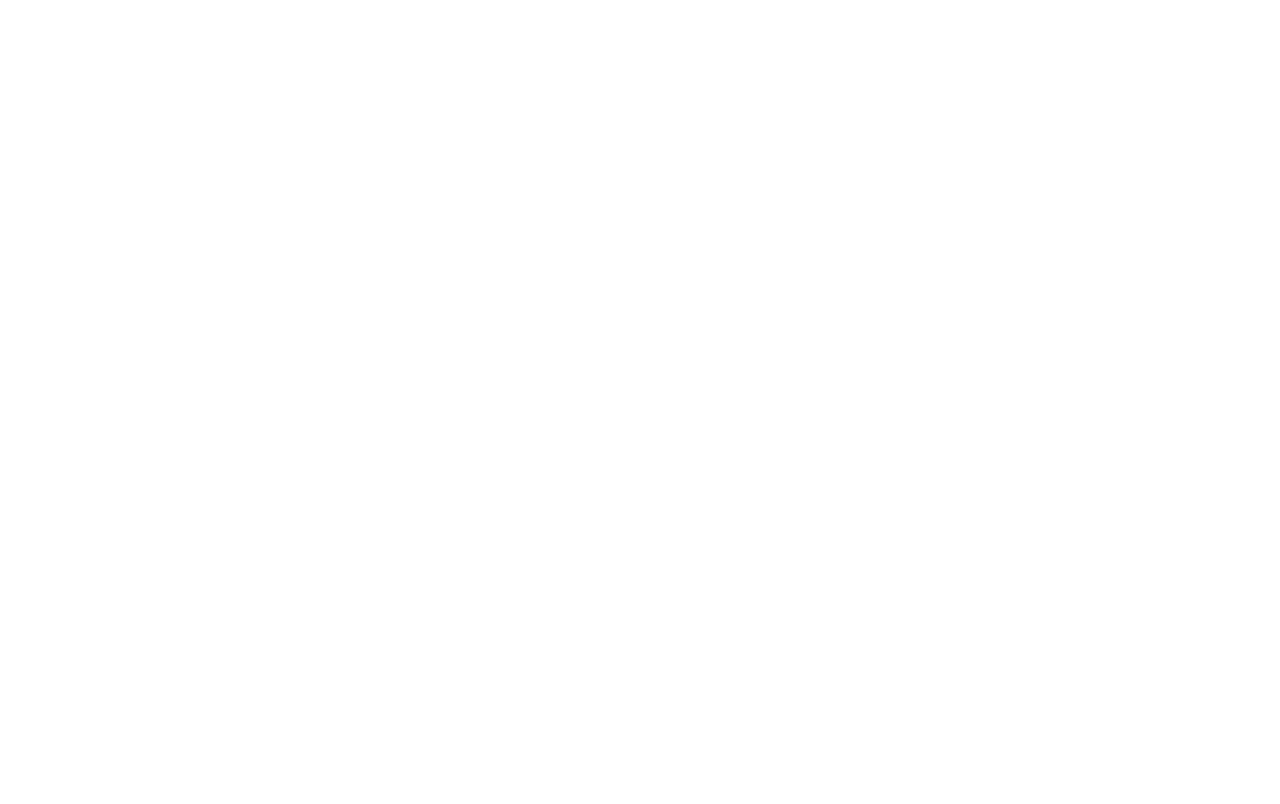
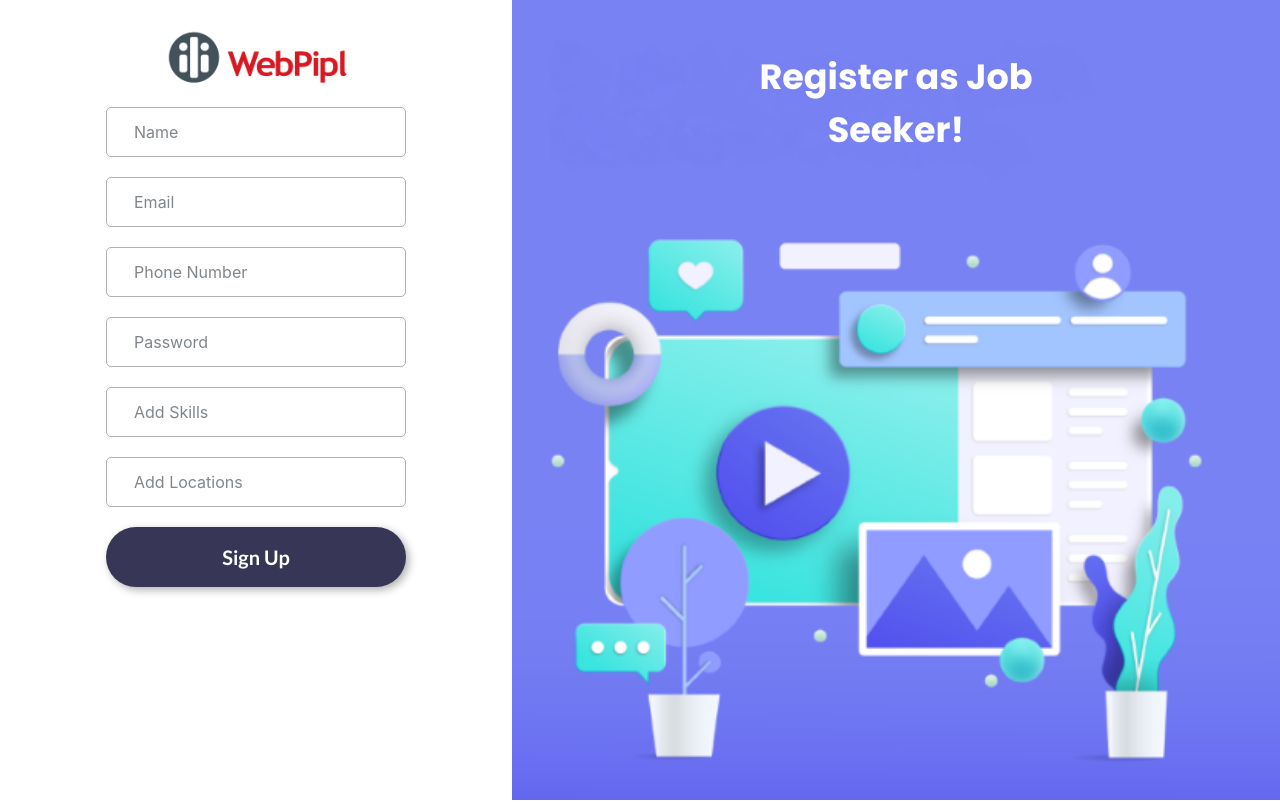
Before and after one commit to amalvarghese593/Registration-form-UI, a React (Create React App) app: page /register/job-seeker2 in a window 1280 px wide. Built offline with nearby package versions, Linux system fonts and the light colour scheme.

Commit message:
3 seperate components made

```diff
--- a/src/App.js
+++ b/src/App.js
@@ -1,19 +1,31 @@
 import "./App.css";
 import { Route, Switch } from "react-router-dom";
 import { RegPage } from "./components/RegPage";
+import { JobSeeker } from "./components/JobSeeker";
+import { Recruiter } from "./components/Recruiter";
+import { Campus } from "./components/Campus";
 
 function App() {
   return (
     <div className="App">
       <Switch>
-        <Route path="/register/recruiter" exact>
+        {/* <Route path="/register/recruiter" exact>
           <RegPage who="Recruiter" />
+        </Route> */}
+        {/* <Route path="/register/job-seeker" exact>
+          <RegPage who="Job Seeker" />
+        </Route> */}
+        {/* <Route path="/register/campus" exact>
+          <RegPage who="Campus" />
+        </Route> */}
+        <Route path="/register/recruiter2" exact>
+          <Recruiter />
         </Route>
-        <Route path="/register/job-seeker" exact>
-          <RegPage who="JobSeeker" />
+        <Route path="/register/job-seeker2" exact>
+          <JobSeeker />
         </Route>
-        <Route path="/register/campus" exact>
-          <RegPage who="Campus" />
+        <Route path="/register/campus2" exact>
+          <Campus />
         </Route>
       </Switch>
     </div>
--- /dev/null
+++ b/src/components/Campus.js
@@ -0,0 +1,32 @@
+import React from "react";
+import "./regpage.css";
+import img1 from "../images/img-01.png";
+import img2 from "../images/img-02.png";
+import logo from "../images/logo.png";
+
+export const Campus = () => {
+  return (
+    <div className="reg-wrapper">
+      <div className="reg-container">
+        <div className="signup-container">
+          <img className="logo-image" src={logo} alt="image not found" />
+          <div className="input-container">
+            <input type="text" placeholder=" " className="name-input" />
+            <label className="name-label">Name</label>
+          </div>
+          <div className="input-container">
+            <input type="email" placeholder=" " className="name-input" />
+            <label className="name-label">Email</label>
+          </div>
+          <div className="signup-btn">
+            <button class="signup-button">Submit</button>
+          </div>
+        </div>
+        <div className="image-container">
+          <img className="reg-bg-image" src={img2} alt="image not found" />
+          <h1 className="reg-title">Register as Campus!</h1>
+        </div>
+      </div>
+    </div>
+  );
+};
--- /dev/null
+++ b/src/components/JobSeeker.js
@@ -0,0 +1,48 @@
+import React from "react";
+import "./regpage.css";
+import img1 from "../images/img-01.png";
+import img2 from "../images/img-02.png";
+import logo from "../images/logo.png";
+
+export const JobSeeker = () => {
+  return (
+    <div className="reg-wrapper">
+      <div className="reg-container">
+        <div className="signup-container">
+          <img className="logo-image" src={logo} alt="image not found" />
+          <div className="input-container">
+            <input type="text" placeholder=" " className="name-input" />
+            <label className="name-label">Name</label>
+          </div>
+          <div className="input-container">
+            <input type="email" placeholder=" " className="name-input" />
+            <label className="name-label">Email</label>
+          </div>
+          <div className="input-container">
+            <input type="text" placeholder=" " className="name-input" />
+            <label className="name-label">Phone Number</label>
+          </div>
+          <div className="input-container">
+            <input type="password" placeholder=" " className="name-input" />
+            <label className="name-label">Password</label>
+          </div>
+          <div className="input-container">
+            <input type="password" placeholder=" " className="name-input" />
+            <label className="name-label">Add Skills</label>
+          </div>
+          <div className="input-container">
+            <input type="password" placeholder=" " className="name-input" />
+            <label className="name-label">Add Locations</label>
+          </div>
+          <div className="signup-btn">
+            <button class="signup-button">Sign Up</button>
+          </div>
+        </div>
+        <div className="image-container">
+          <img className="reg-bg-image" src={img2} alt="image not found" />
+          <h1 className="reg-title">Register as Job Seeker!</h1>
+        </div>
+      </div>
+    </div>
+  );
+};
--- /dev/null
+++ b/src/components/Recruiter.js
@@ -0,0 +1,48 @@
+import React from "react";
+import "./regpage.css";
+import img1 from "../images/img-01.png";
+import img2 from "../images/img-02.png";
+import logo from "../images/logo.png";
+
+export const Recruiter = () => {
+  return (
+    <div className="reg-wrapper">
+      <div className="reg-container">
+        <div className="signup-container">
+          <img className="logo-image" src={logo} alt="image not found" />
+          <div className="input-container">
+            <input type="text" placeholder=" " className="name-input" />
+            <label className="name-label">Name</label>
+          </div>
+          <div className="input-container">
+            <input type="email" placeholder=" " className="name-input" />
+            <label className="name-label">Email</label>
+          </div>
+          <div className="input-container">
+            <input type="text" placeholder=" " className="name-input" />
+            <label className="name-label">Phone Number</label>
+          </div>
+          <div className="input-container">
+            <input type="password" placeholder=" " className="name-input" />
+            <label className="name-label">Password</label>
+          </div>
+          <div className="input-container">
+            <input type="password" placeholder=" " className="name-input" />
+            <label className="name-label">Add Skills</label>
+          </div>
+          <div className="input-container">
+            <input type="password" placeholder=" " className="name-input" />
+            <label className="name-label">Add Locations</label>
+          </div>
+          <div className="signup-btn">
+            <button class="signup-button">Sign Up</button>
+          </div>
+        </div>
+        <div className="image-container">
+          <img className="reg-bg-image" src={img2} alt="image not found" />
+          <h1 className="reg-title">Register as Recruiter!</h1>
+        </div>
+      </div>
+    </div>
+  );
+};
```
